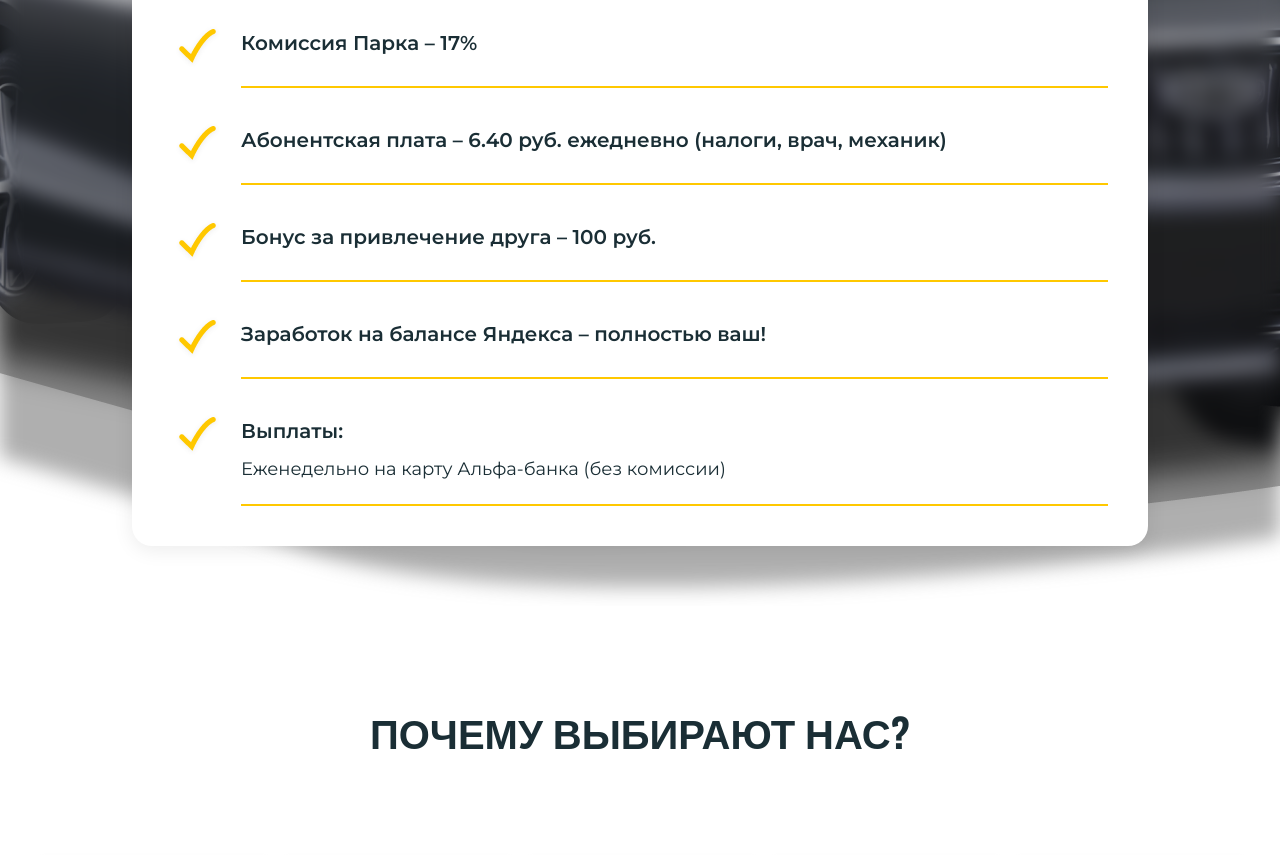
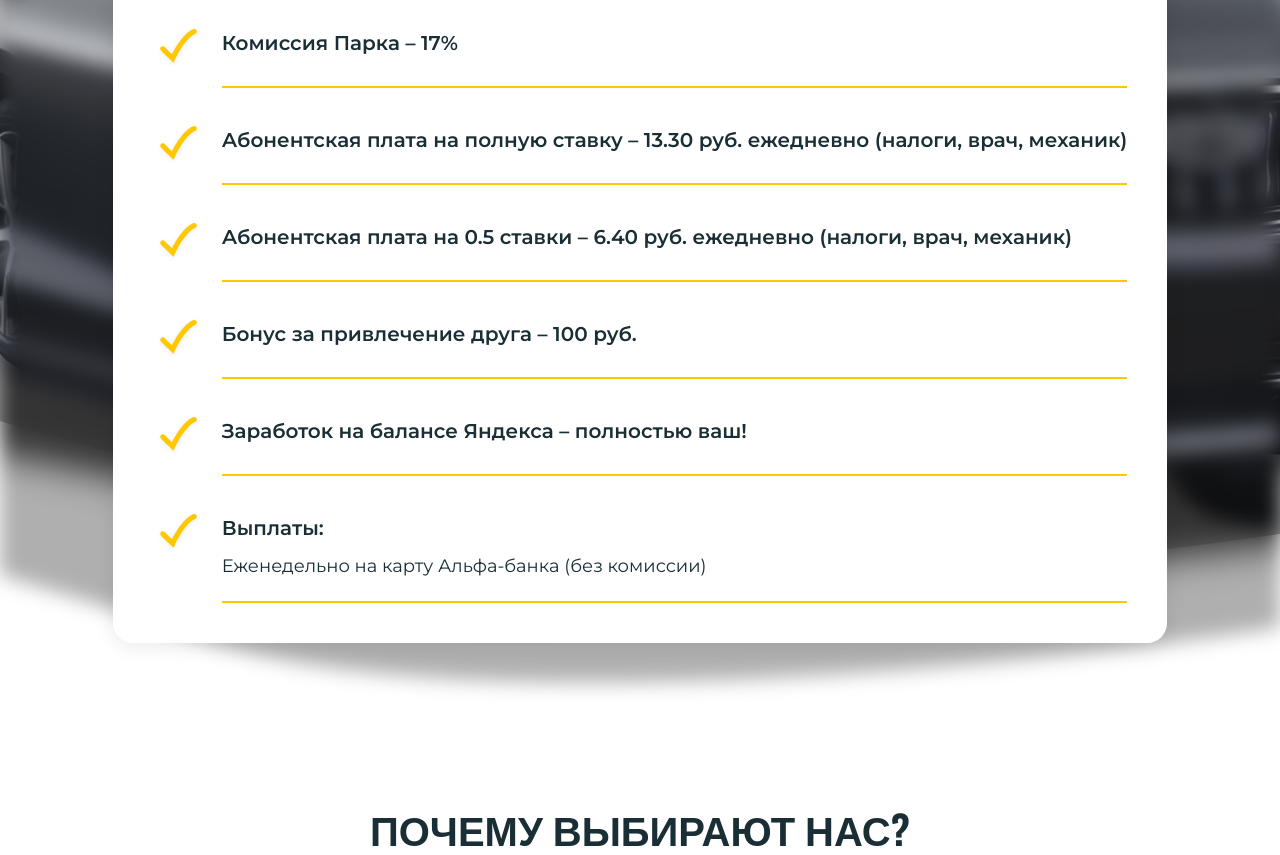
Before and after one commit to HEGGIX/skayroad, a React (Vite) app: page / in a window 1280 px wide. Shown: the part 1900-2755 px from the top of the page. Built offline with nearby package versions, Linux system fonts and the light colour scheme.

Commit message:
text changes

```diff
--- a/src/sections/conditions/index.tsx
+++ b/src/sections/conditions/index.tsx
@@ -7,7 +7,8 @@ const startInfoBoxData: IStartInfoBox [] = [
     {title: "Свободный график – только Вы решаете, когда и на сколько выходить на линию",text:""},
     {title: "Выдаём виртуальные топливные карты для заправки с баланса в Яндекс.Про",text:""},
     {title: "Комиссия Парка – 17%",text:""},
-    {title: "Абонентская плата – 6.40 руб. ежедневно (налоги, врач, механик)",text:""},
+    {title: "Абонентская плата на полную ставку – 13.30 руб. ежедневно (налоги, врач, механик)",text:""},
+    {title: "Абонентская плата на 0.5 ставки – 6.40 руб. ежедневно (налоги, врач, механик)",text:""},
     {title: "Бонус за привлечение друга – 100 руб.",text:""},
     {title: "Заработок на балансе Яндекса – полностью ваш!",text:""},
     {title: "Выплаты:",text:"Еженедельно на карту Альфа-банка (без комиссии)"},
```
